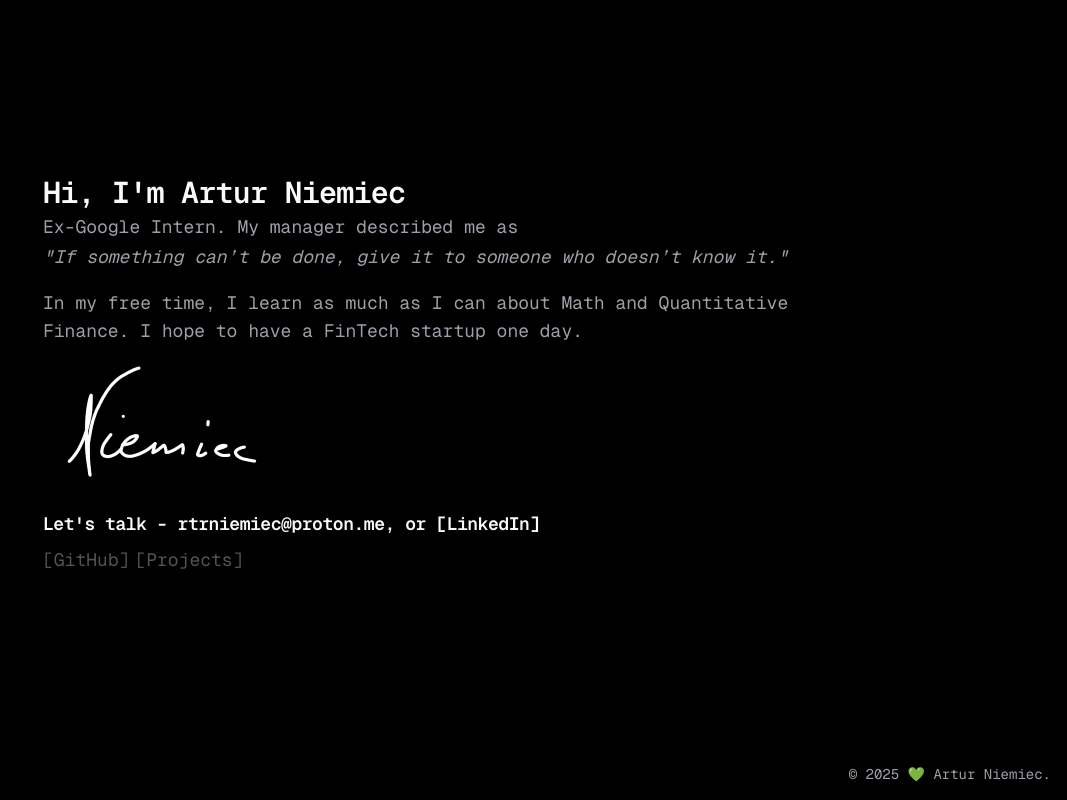
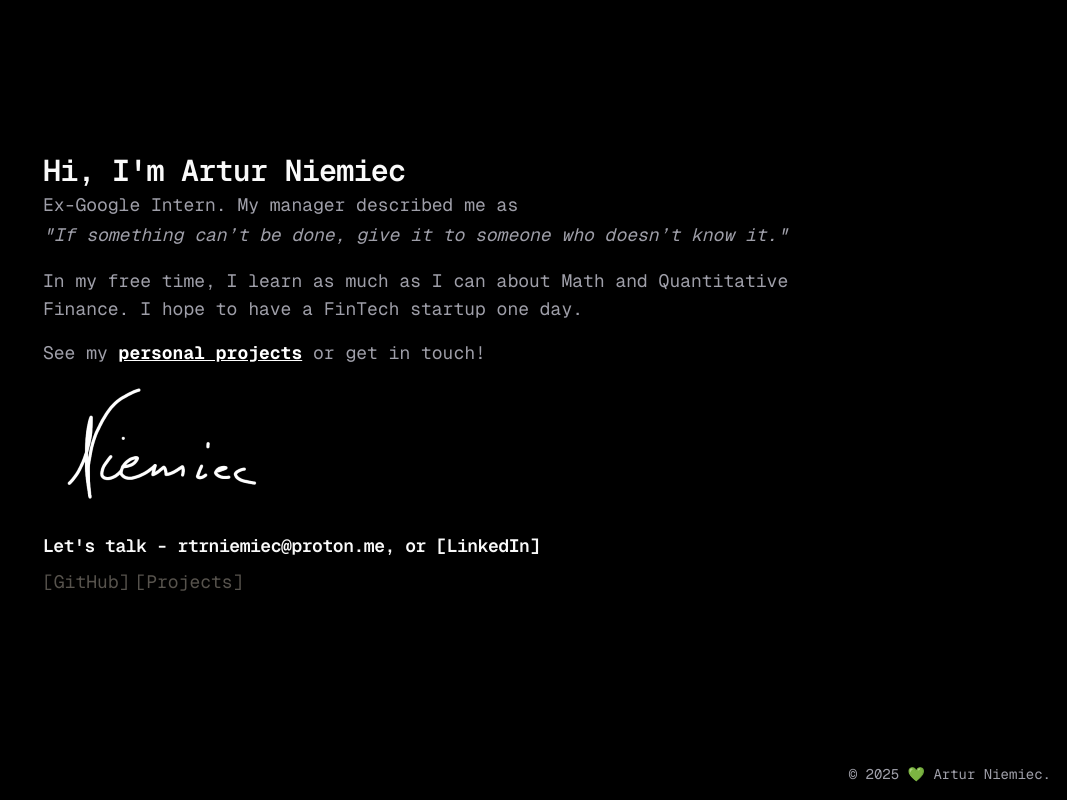
Before and after one commit to MrNtex/portfolio-v2, a Next.js app: page / in a window 1280 px wide. Shown: the whole page, without its empty margins (213-1280 px from the left). Built offline with nearby package versions, Linux system fonts and the light colour scheme.

Commit message:
feat: update project page description and add personal projects link on home page

```diff
--- a/app/page.tsx
+++ b/app/page.tsx
@@ -16,6 +16,10 @@ export default function Home() {
 
         <p className="text-lg pt-4 text-zinc-400">
           In my free time, I learn as much as I can about Math and Quantitative Finance. I hope to have a FinTech startup one day.
+        </p>
+
+        <p className="text-lg pt-4 text-zinc-400">
+          See my <a href="./projects" className="underline text-white font-bold hover:text-amber-50">personal projects</a> or get in touch!
         </p>
         <Image
           src="/signature.png"
--- a/app/projects/page.tsx
+++ b/app/projects/page.tsx
@@ -7,7 +7,7 @@ export default function Page() {
     <div className='flex flex-1 py-24 justify-center'>
       <div className='flex-col w-full max-w-3xl'>
         <h1 className='text-2xl font-semibold py-4 '>My Projects</h1>
-        <h3 className='text-md font-light pb-6 '>[Names] are links to GitHub repositories</h3>
+        <h3 className='text-md font-light pb-6 text-zinc-500'>[Project titles] link to GitHub repositories</h3>
         <ul>
         {
           projects.map((project) => (
```
